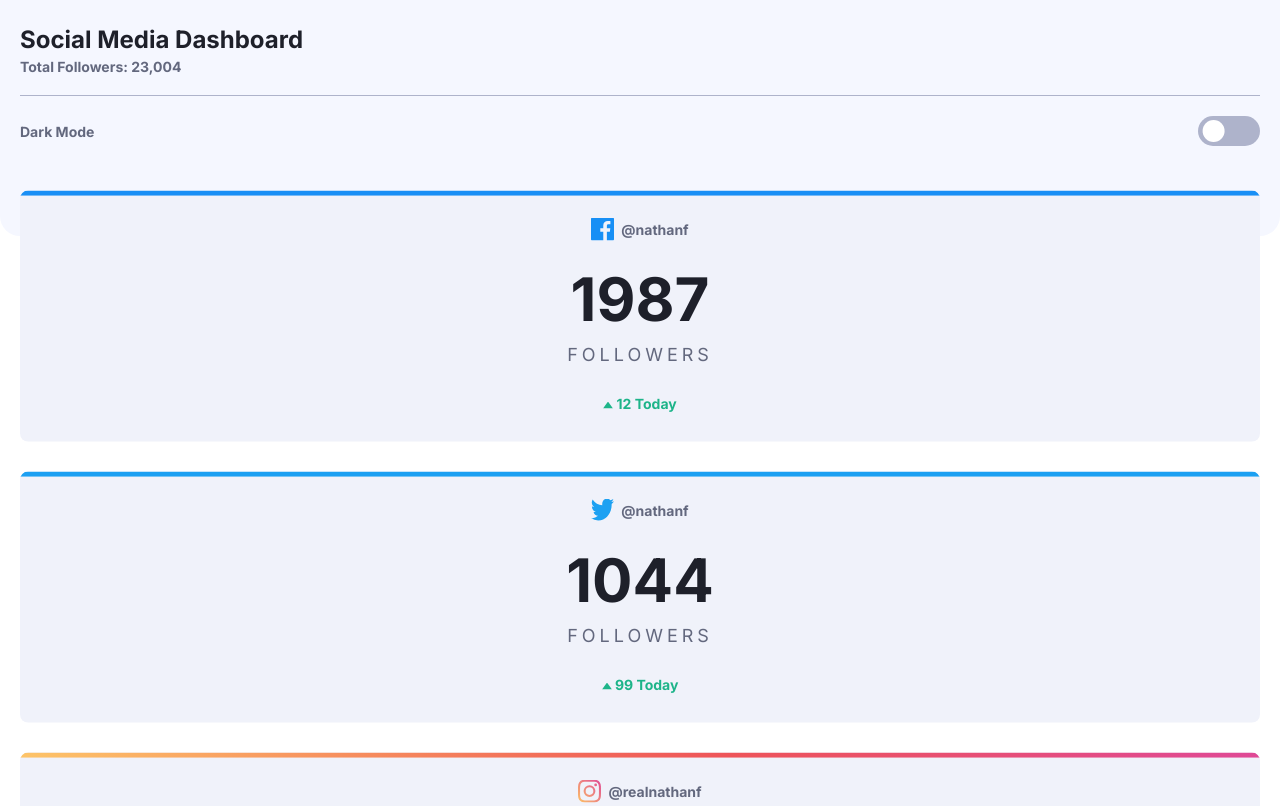
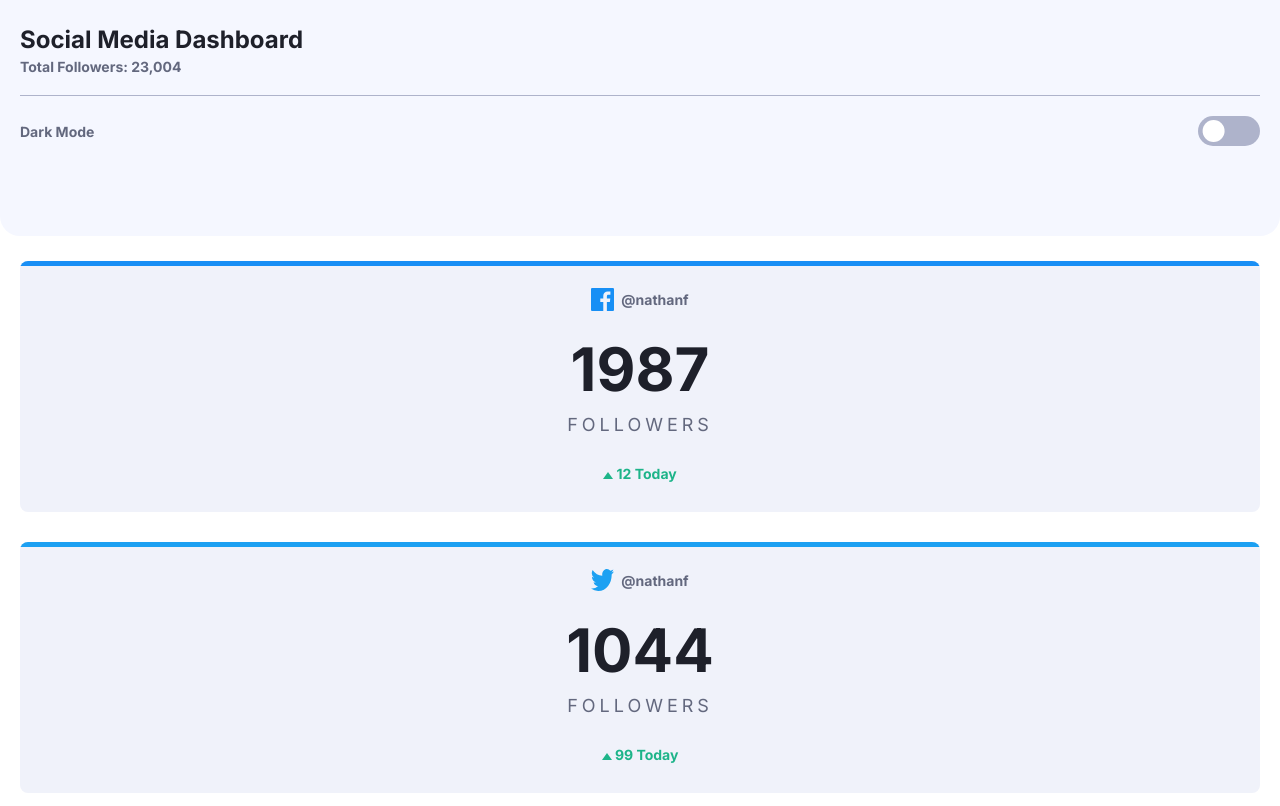
Before and after one commit to 47ukasz/Social-Media-Dashboard, a plain HTML site: page index.html in a window 1280 px wide. Shown: the top 806 px of the page. Drawn offline with Linux system fonts and the light colour scheme.

Commit message:
test commit

```diff
--- a/sass/main.scss
+++ b/sass/main.scss
@@ -78,7 +78,7 @@ body {
 }
 
 .mainOverview {
-    transform: translateY(-6%);
+    // transform: translateY(-6%);
 
     &__card {
         margin-bottom: 3em;
```
Also changed, not shown: css/main.css, 1 other file.
